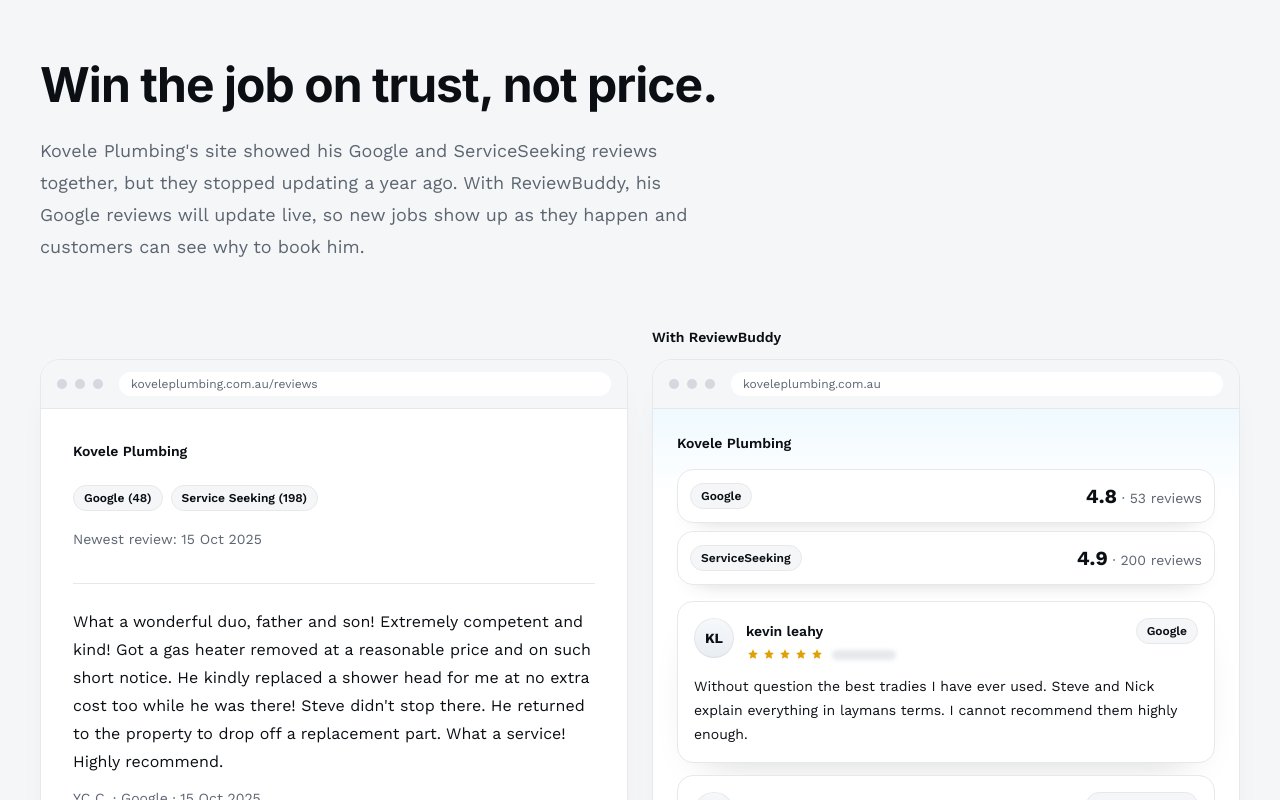
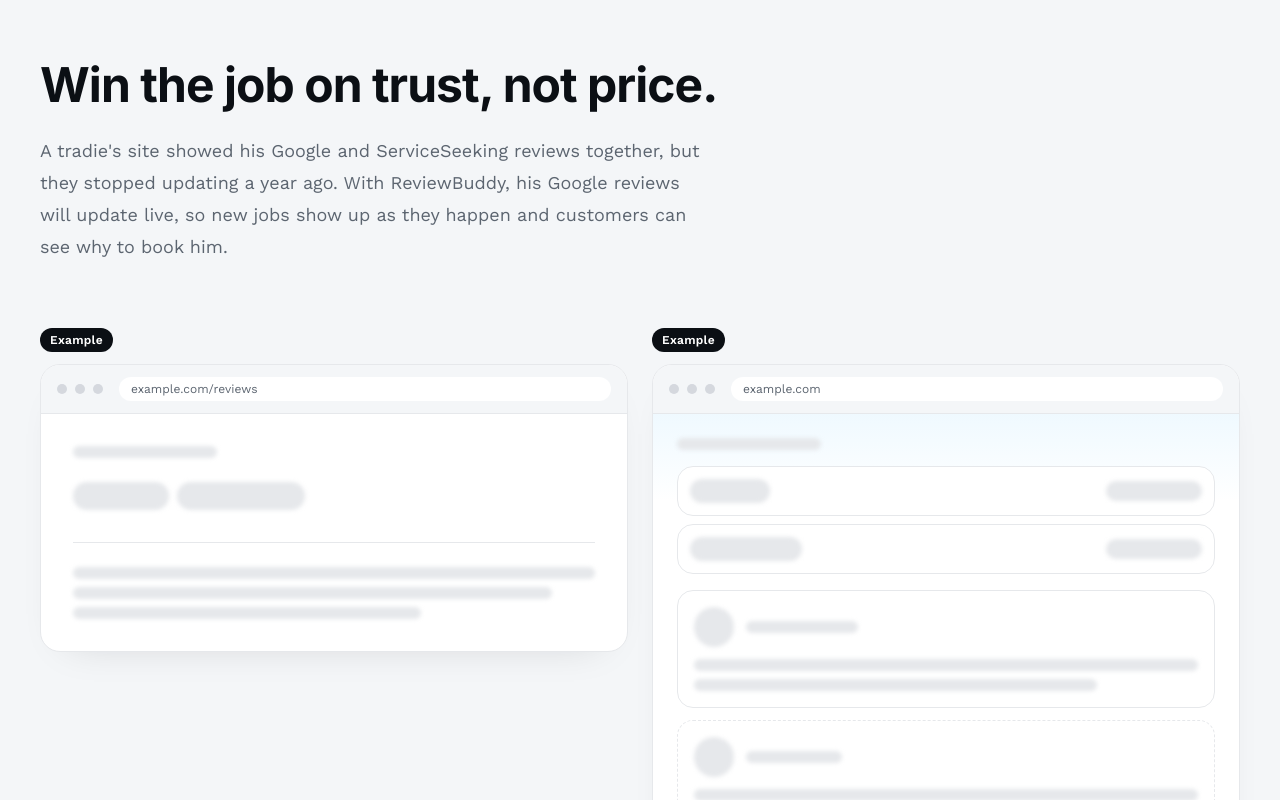
Before and after one commit to Dan-Kovac/ReviewBuddyWebsite, a Next.js app: page / in a window 1280 px wide. Shown: the part 1420-2220 px from the top of the page. Built offline with nearby package versions, Linux system fonts and the light colour scheme.

Commit message:
Gate the Kovele example and the card sentence.
SHOW_KOVELE and CARD_UPFRONT both default to false, so a launch build shows a labelled example and leaves the card line out of the cost answer.

```diff
--- a/app/page.tsx
+++ b/app/page.tsx
@@ -6,7 +6,8 @@ import { GuideCards } from "@/components/guide-cards";
 import { JsonLd } from "@/components/json-ld";
 import { TrialButton } from "@/components/trial-button";
 import { publishedGuides } from "@/content/guides/registry";
-import { homeFaqs } from "@/lib/faqs";
+import { visibleHomeFaqs } from "@/lib/faqs";
+import { CARD_UPFRONT, SHOW_KOVELE } from "@/lib/flags";
 import { faqJsonLd } from "@/lib/json-ld";
 import { pageMetadata } from "@/lib/metadata";
 import { addOns } from "@/lib/site";
@@ -17,6 +18,8 @@ export const metadata = pageMetadata({
     "Get chosen on trust, not price. Ask for Google reviews after every job by text, email or QR, and show them on your site. 7 days free, then $75 a month inc. GST.",
   path: "/",
 });
+
+const faqs = visibleHomeFaqs(CARD_UPFRONT);
 
 const steps = [
   {
@@ -200,6 +203,89 @@ function AfterWidget() {
   );
 }
 
+function ExampleLabel() {
+  return (
+    <p className="mb-3">
+      <span className="inline-flex rounded-full bg-ink px-2.5 py-1 text-xs font-semibold tracking-wide text-white">
+        Example
+      </span>
+    </p>
+  );
+}
+
+function BlurBar({ className }: { className: string }) {
+  return <span className={`block rounded-full bg-line blur-[2px] ${className}`} aria-hidden="true" />;
+}
+
+function ExampleBefore() {
+  return (
+    <div>
+      <ExampleLabel />
+      <BrowserChrome url="example.com/reviews">
+        <div className="px-6 py-6 sm:px-8 sm:py-8">
+          <BlurBar className="h-3 w-36" />
+          <div className="mt-6 flex flex-wrap gap-2">
+            <BlurBar className="h-7 w-24" />
+            <BlurBar className="h-7 w-32" />
+          </div>
+          <div className="mt-8 grid gap-2 border-t border-line pt-6">
+            <BlurBar className="h-3 w-full" />
+            <BlurBar className="h-3 w-11/12" />
+            <BlurBar className="h-3 w-8/12" />
+          </div>
+          <p className="sr-only">Example review text is hidden.</p>
+        </div>
+      </BrowserChrome>
+    </div>
+  );
+}
+
+function ExampleAfter() {
+  return (
+    <div>
+      <ExampleLabel />
+      <BrowserChrome url="example.com">
+        <div className="bg-[linear-gradient(180deg,rgba(56,182,255,0.08),transparent_88px)] px-5 py-6 sm:px-6">
+          <BlurBar className="h-3 w-36" />
+          <div className="mt-4 grid gap-2">
+            <div className="flex items-center justify-between rounded-[16px] border border-line bg-white px-3 py-3">
+              <BlurBar className="h-6 w-20" />
+              <BlurBar className="h-5 w-24" />
+            </div>
+            <div className="flex items-center justify-between rounded-[16px] border border-line bg-white px-3 py-3">
+              <BlurBar className="h-6 w-28" />
+              <BlurBar className="h-5 w-24" />
+            </div>
+          </div>
+          <div className="mt-4 grid gap-3">
+            <div className="rounded-[16px] border border-line bg-white p-4">
+              <div className="flex items-center gap-3">
+                <span className="size-10 shrink-0 rounded-full bg-line blur-[2px]" aria-hidden="true" />
+                <BlurBar className="h-3 w-28" />
+              </div>
+              <div className="mt-3 grid gap-2">
+                <BlurBar className="h-3 w-full" />
+                <BlurBar className="h-3 w-4/5" />
+              </div>
+            </div>
+            <div className="rounded-[16px] border border-dashed border-line bg-white/70 p-4">
+              <div className="flex items-center gap-3">
+                <span className="size-10 shrink-0 rounded-full bg-line blur-[2px]" aria-hidden="true" />
+                <BlurBar className="h-3 w-24" />
+              </div>
+              <div className="mt-3 grid gap-2">
+                <BlurBar className="h-3 w-full" />
+                <BlurBar className="h-3 w-3/5" />
+              </div>
+            </div>
+          </div>
+          <p className="sr-only">Example review text is hidden.</p>
+        </div>
+      </BrowserChrome>
+    </div>
+  );
+}
+
 export default function HomePage() {
   const articles = publishedGuides().slice(0, 3);
 
@@ -246,12 +332,24 @@ export default function HomePage() {
             Win the job on trust, not price.
           </h2>
           <p className="mt-6 max-w-2xl text-lg leading-8 text-muted">
+            {SHOW_KOVELE ? (
+              <>
                 Kovele Plumbing&apos;s site showed his Google and ServiceSeeking reviews together, but they stopped
                 updating a year ago. With ReviewBuddy, his Google reviews will update live, so new jobs show up as they
                 happen and customers can see why to book him.
+              </>
+            ) : (
+              <>
+                A tradie&apos;s site showed his Google and ServiceSeeking reviews together, but they stopped updating a
+                year ago. With ReviewBuddy, his Google reviews will update live, so new jobs show up as they happen and
+                customers can see why to book him.
+              </>
+            )}
           </p>
           <figure className="mt-16">
             <div className="grid items-start gap-6 lg:grid-cols-2">
+              {SHOW_KOVELE ? (
+                <>
                   <div>
                     <p className="mb-3 hidden text-sm font-semibold invisible lg:block" aria-hidden="true">
                       With ReviewBuddy
@@ -262,6 +360,13 @@ export default function HomePage() {
                     <p className="mb-3 text-sm font-semibold text-ink">With ReviewBuddy</p>
                     <AfterWidget />
                   </div>
+                </>
+              ) : (
+                <>
+                  <ExampleBefore />
+                  <ExampleAfter />
+                </>
+              )}
             </div>
             <figcaption className="mt-4 text-sm leading-6 text-muted">
               All your reviews in one place, on your site.
@@ -346,11 +451,11 @@ export default function HomePage() {
             Setup, the 7-day trial, and $75 a month including GST.
           </p>
           <div className="rise mt-16 max-w-3xl">
-            <FaqList faqs={homeFaqs} />
+            <FaqList faqs={faqs} />
           </div>
         </div>
       </section>
-      <JsonLd data={faqJsonLd(homeFaqs)} />
+      <JsonLd data={faqJsonLd(faqs)} />
     </>
   );
 }
--- a/lib/faqs.ts
+++ b/lib/faqs.ts
@@ -4,6 +4,8 @@ export type Faq = {
   question: string;
   answer: string;
 };
+
+const cardUpfrontSentence = " We take your card when you sign up and only charge it if you keep going.";
 
 export const homeFaqs: Faq[] = [
   {
@@ -33,6 +35,15 @@ export const homeFaqs: Faq[] = [
     answer: "No. Every review comes from a real customer. We just make it easy for them to leave one.",
   },
 ];
+
+export function visibleHomeFaqs(cardUpfront: boolean): readonly Faq[] {
+  if (cardUpfront) return homeFaqs;
+  return homeFaqs.map((faq) =>
+    faq.question === "What does it cost?"
+      ? { ...faq, answer: faq.answer.replace(cardUpfrontSentence, "") }
+      : faq,
+  );
+}
 
 export const pricingFaqs: Faq[] = [
   {
--- /dev/null
+++ b/lib/flags.ts
@@ -0,0 +1,5 @@
+/** Set true to show the Kovele Plumbing before and after. */
+export const SHOW_KOVELE = false;
+
+/** Set true to mention taking the card in the homepage cost answer. */
+export const CARD_UPFRONT = false;
```
Lines whose indentation alone changed are shown as unchanged.
